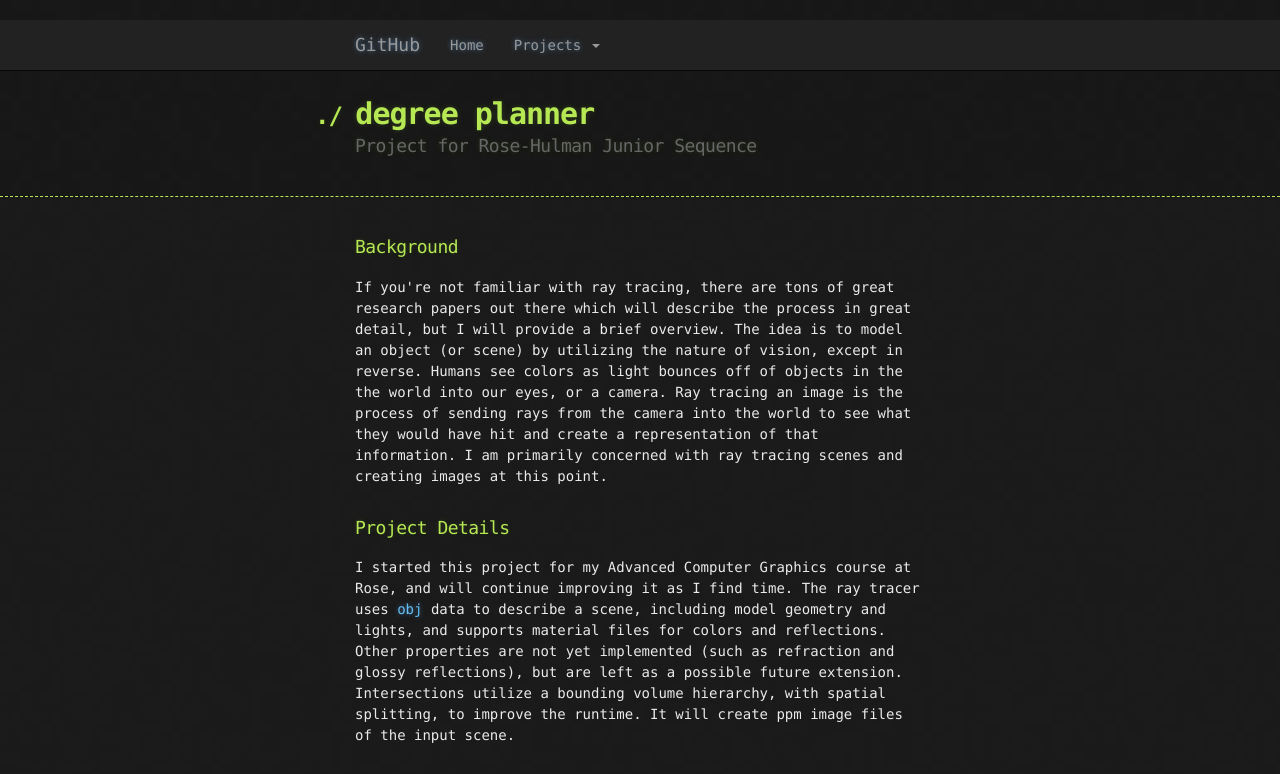
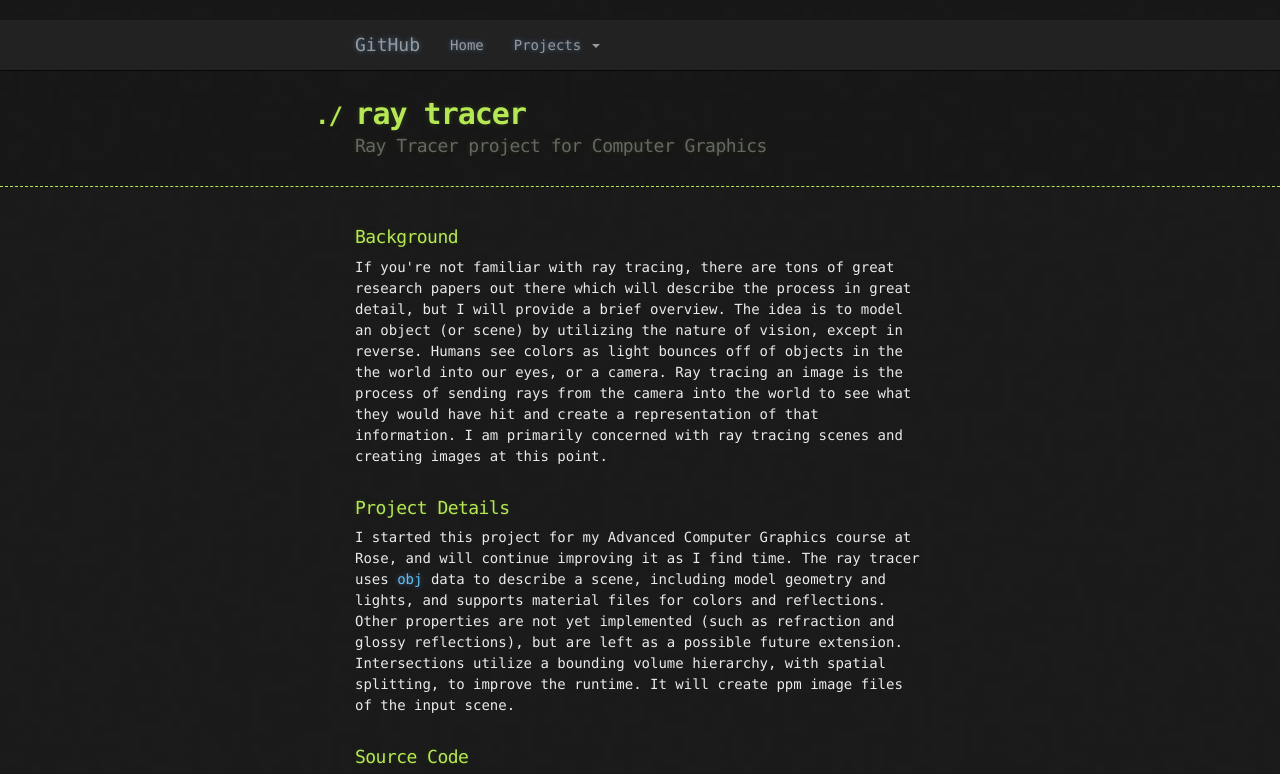
Before and after one commit to dylansturg/dylansturg.github.io, a plain HTML site: page projects/raytracer.html in a window 1280 px wide. Shown: the top 774 px of the page. Drawn offline with Linux system fonts and the light colour scheme.

Commit message:
ray tracer had the degree planner's header... oops...

```diff
--- a/projects/raytracer.html
+++ b/projects/raytracer.html
@@ -42,8 +42,8 @@
   <div id="includedNavBar"></div>
 
   <div class="container">
-    <h1>degree planner</h1>
-    <h2>Project for Rose-Hulman Junior Sequence</h2>
+    <h1>ray tracer</h1>
+    <h2>Ray Tracer project for Computer Graphics</h2>
 
   </div>
 </div>
--- a/stylesheets/stylesheet.css
+++ b/stylesheets/stylesheet.css
@@ -26,7 +26,7 @@ section {
 }
 
 h1, h2, h3, h4, h5, h6 {
-  margin: 0 0 20px;
+  margin: 0 0 10px;
 }
 
 li {
```
